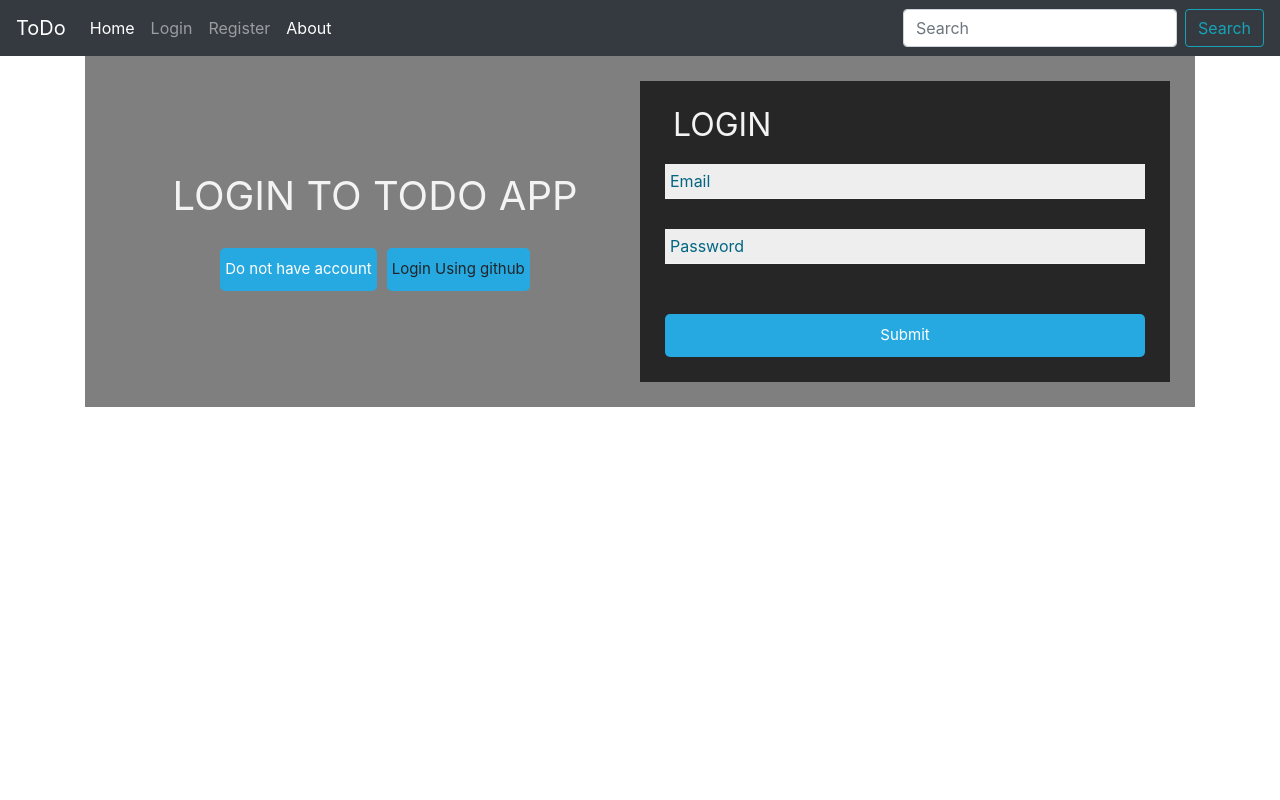
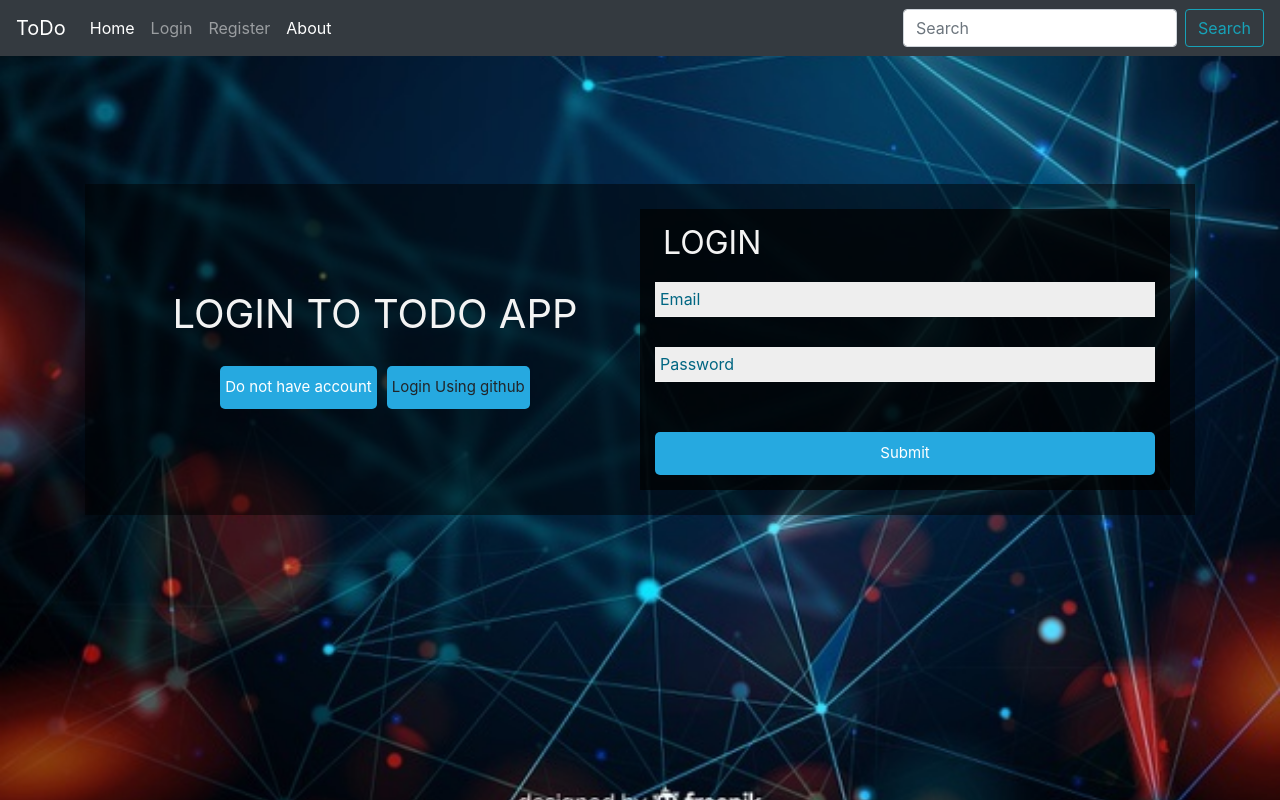
Before and after one commit to Alpha-Males/StackHack, a Flask app: a page that uses todo/templates/layout.html in a window 1280 px wide. Run offline with Flask 2, Linux system fonts and the light colour scheme; some libraries are stand-ins or nearby versions.

Commit message:
new changes inmain.css

```diff
--- a/todo/static/main.css
+++ b/todo/static/main.css
@@ -1,14 +1,21 @@
       .content-section {
-         margin-top: 100px;
+         margin-top: 50px;
         background: #ffffff;
         padding: 10px 20px;
         border: 1px solid #dddddd;
         border-radius: 3px;
         margin-bottom: 20px;
       }
+      .container{
+            margin-top: 10%;
 
+      }
 
-
+      body{
+            background-image: url("back.jpg");
+             background-repeat: no-repeat;
+              background-size: cover;
+      }
 
       input.inp select, p {
       padding: 0;
@@ -36,8 +43,9 @@
       padding: 25px;
       background: rgba(0, 0, 0, 0.5);
       }
+
       .left-part, form.reg {
-      padding: 25px;
+      padding: 15px;
       }
       .left-part {
       text-align: center;
@@ -114,6 +122,7 @@
 
       @media (min-width: 568px) {
       html, body {
+
       height: 100%;
       }
       .main-block {
--- a/todo/templates/layout.html
+++ b/todo/templates/layout.html
@@ -19,7 +19,7 @@
 		 <title>todo</title>
 		 {% endif %}
 </head>
-<body>
+<body >
 	<nav class="navbar navbar-expand-lg navbar-dark bg-dark">
                   <a class="navbar-brand" href="#">ToDo</a>
                   <button class="navbar-toggler" type="button" data-toggle="collapse" data-target="#navbarSupportedContent" aria-controls="navbarSupportedContent" aria-expanded="false" aria-label="Toggle navigation">
```
